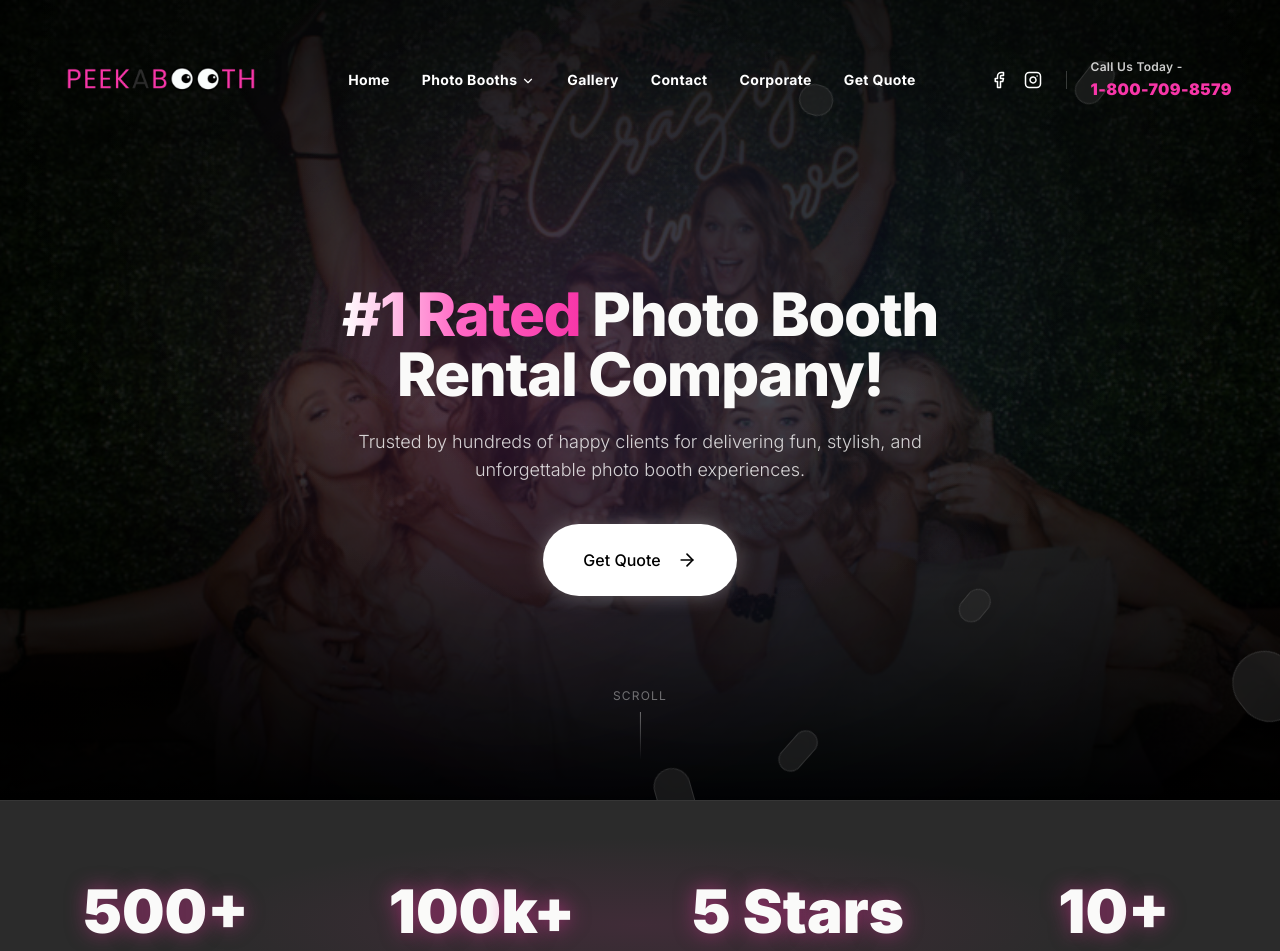
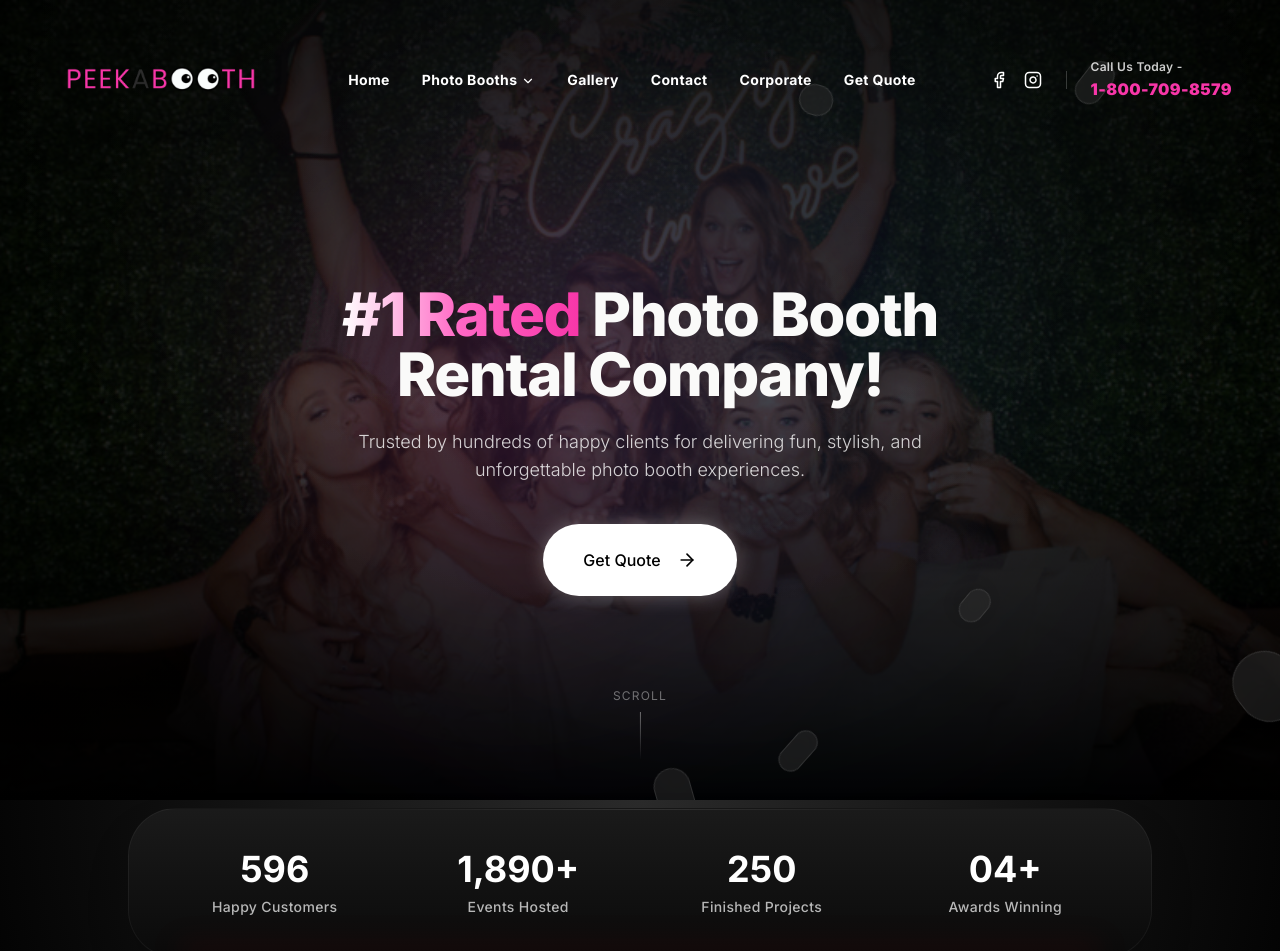
Before and after one commit to Sharmeen-Rauf/peekaboothusa, a Next.js app: page / in a window 1280 px wide. Shown: the top 951 px of the page. Built offline with nearby package versions, Linux system fonts and the light colour scheme.

Commit message:
feat: add animated Stats section component with counting numbers

```diff
--- a/components/sections/Stats.tsx
+++ b/components/sections/Stats.tsx
@@ -4,10 +4,10 @@ import { motion, useInView } from "framer-motion";
 import { useRef, useEffect, useState } from "react";
 
 const stats = [
-  { value: 500, suffix: "+", label: "Events Completed" },
-  { value: 100, suffix: "k+", label: "Photos Captured" },
-  { value: 5, suffix: " Stars", label: "Client Rating" },
-  { value: 10, suffix: "+", label: "Years Experience" },
+  { prefix: "", value: 596, suffix: "", label: "Happy Customers" },
+  { prefix: "", value: 1890, suffix: "+", label: "Events Hosted" },
+  { prefix: "", value: 250, suffix: "", label: "Finished Projects" },
+  { prefix: "0", value: 4, suffix: "+", label: "Awards Winning" },
 ];
 
 function Counter({ from, to, duration = 2 }: { from: number; to: number; duration?: number }) {
@@ -34,33 +34,45 @@ function Counter({ from, to, duration = 2 }: { from: number; to: number; duratio
     window.requestAnimationFrame(step);
   }, [inView, from, to, duration]);
 
-  return <span ref={ref}>{count}</span>;
+  // Add comma formatting for thousands
+  const formattedCount = count >= 1000 ? count.toLocaleString() : count;
+
+  return <span ref={ref}>{formattedCount}</span>;
 }
 
 export default function Stats() {
   return (
-    <section className="py-20 relative bg-surface border-y border-white/5">
-      <div className="absolute inset-0 bg-[radial-gradient(ellipse_at_center,_var(--tw-gradient-stops))] from-brand-neon/10 via-transparent to-transparent"></div>
-
-      <div className="container mx-auto px-6 relative z-10">
-        <div className="grid grid-cols-2 md:grid-cols-4 gap-8 text-center">
-          {stats.map((stat, i) => (
+    <section className="relative z-20 pb-16 pt-12 md:-mt-10">
+      <div className="container mx-auto px-4 md:px-6">
         <motion.div
-              key={i}
           initial={{ opacity: 0, y: 20 }}
           whileInView={{ opacity: 1, y: 0 }}
           viewport={{ once: true }}
-              transition={{ delay: i * 0.1, duration: 0.5 }}
+          transition={{ duration: 0.6 }}
+          className="max-w-5xl mx-auto rounded-[3rem] bg-gradient-to-b from-[#1a1a1a] to-[#0a0a0a] relative overflow-hidden py-10 px-8 shadow-2xl border border-white/5"
         >
-              <div className="text-4xl md:text-5xl lg:text-6xl font-black mb-2 text-glow">
-                <Counter from={0} to={stat.value} />{stat.suffix}
+          {/* Bottom Red Glow Line */}
+          <div className="absolute bottom-0 left-[5%] right-[5%] h-[2px] bg-gradient-to-r from-transparent via-red-500 to-transparent shadow-[0_-5px_30px_rgba(255,0,0,0.6)]"></div>
+
+          {/* Top Subtle Highlight */}
+          <div className="absolute top-0 left-[20%] right-[20%] h-[1px] bg-gradient-to-r from-transparent via-white/10 to-transparent"></div>
+
+          <div className="grid grid-cols-2 md:grid-cols-4 gap-8 md:gap-4 text-center">
+            {stats.map((stat, i) => (
+              <div
+                key={i}
+                className="flex flex-col items-center justify-center"
+              >
+                <div className="text-3xl md:text-4xl font-bold mb-2 text-white">
+                  {stat.prefix}<Counter from={0} to={stat.value} />{stat.suffix}
                 </div>
-              <div className="text-white/60 font-medium tracking-wide uppercase text-sm">
+                <div className="text-white/70 font-medium text-xs md:text-sm tracking-wide">
                   {stat.label}
                 </div>
-            </motion.div>
+              </div>
             ))}
           </div>
+        </motion.div>
       </div>
     </section>
   );
```
Lines whose indentation alone changed are shown as unchanged.
